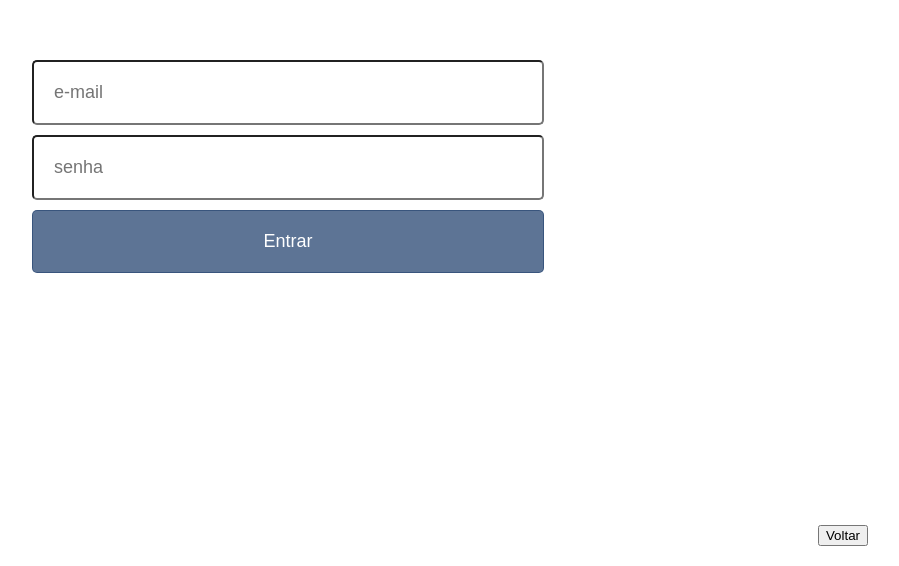
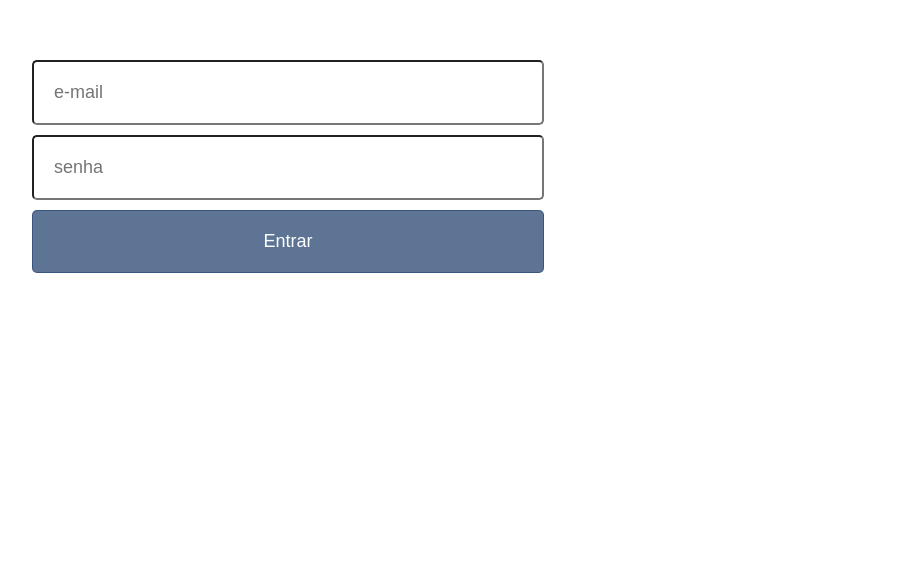
Before and after one commit to future4code/Aline-Vignoli, a React (Create React App) app in the folder semana10/labe-x/: page /login in a window 1280 px wide. Shown: the part 234-800 px from the top of the page, without its empty margins (352-1251 px from the left). Built offline with nearby package versions, Linux system fonts and the light colour scheme.

Commit message:
deletei o botão voltar da LoginPage

```diff
--- a/semana10/labe-x/src/pages/LoginPage.js
+++ b/semana10/labe-x/src/pages/LoginPage.js
@@ -7,12 +7,6 @@ import axios from 'axios'
 const FormsContainer = styled.section`
     display: flex;
     flex-direction: column;
-`
-
-const GoBackButton = styled.button`
-    position: absolute;
-    bottom: 20px;
-    right: 60px;
 `
 
 const LoginPage = () => {
@@ -50,7 +44,6 @@ const LoginPage = () => {
                 buttonText="Entrar"
                 onClick={login}
             />
-            <GoBackButton onClick={goBack}>Voltar</GoBackButton>
         </FormsContainer>
     )
 }
```
